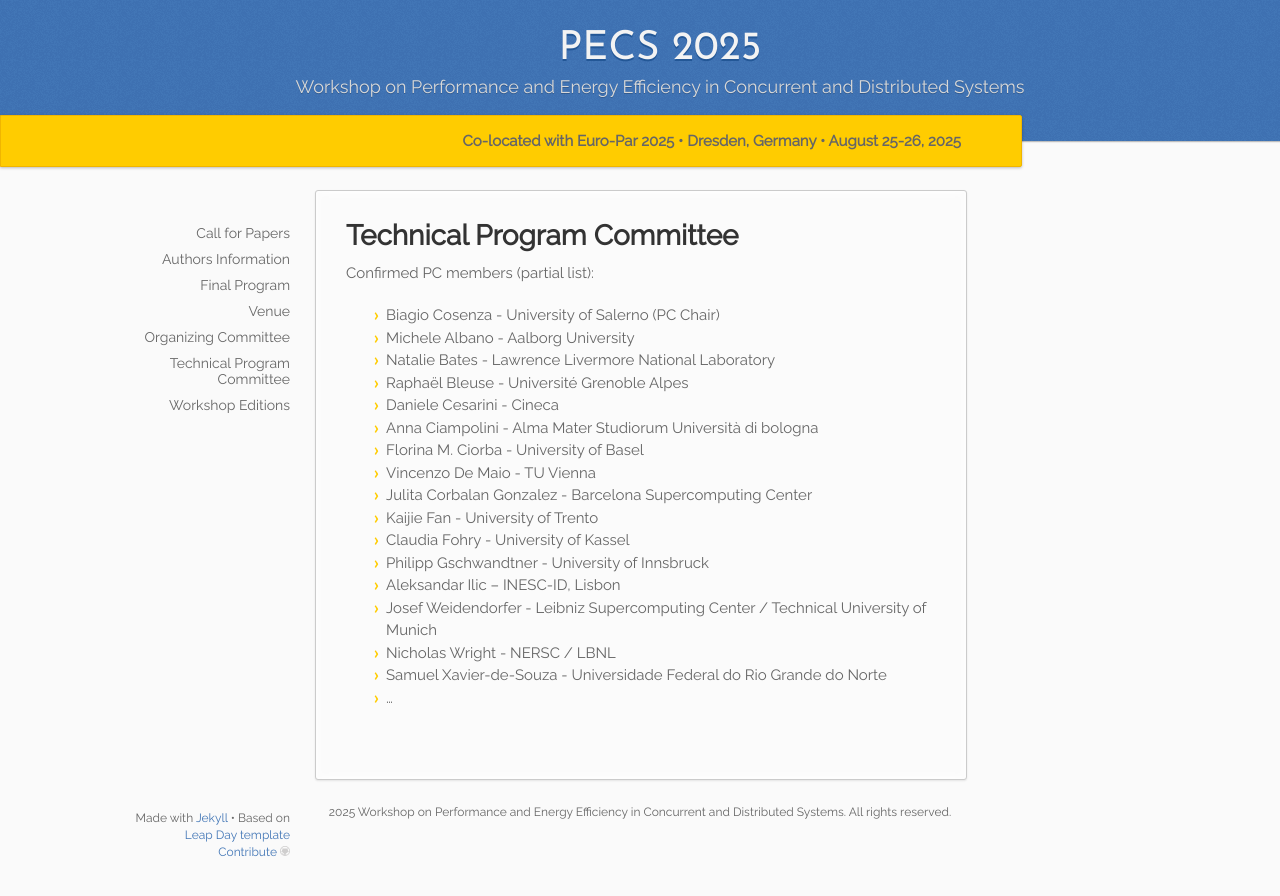
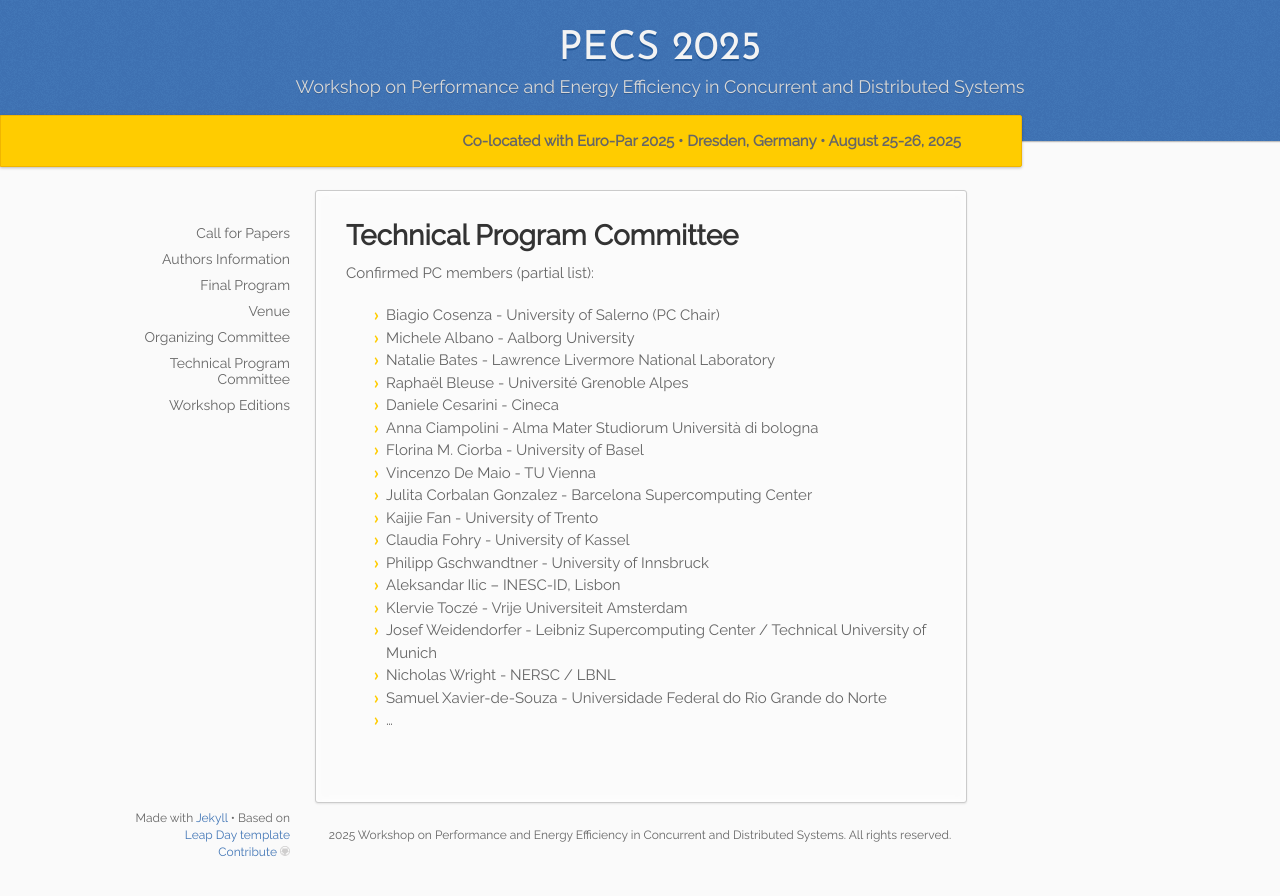
Before and after one commit to pecs-workshop/pecs-workshop.github.io, a Jekyll site: the page built from _2025/10.tpc.md, in a window 1280 px wide. Shown: the top 896 px of the page. Built offline with Jekyll 4.4.1, drawn with Linux system fonts in a browser that asks for light colours.

Commit message:
Commit 2025 web page

```diff
--- a/_2025/10.tpc.md
+++ b/_2025/10.tpc.md
@@ -20,6 +20,7 @@ Confirmed PC members (partial list):
 * Claudia Fohry - University of Kassel
 * Philipp Gschwandtner - University of Innsbruck
 * Aleksandar Ilic – INESC-ID, Lisbon
+* Klervie Toczé	- Vrije Universiteit Amsterdam
 * Josef Weidendorfer - Leibniz Supercomputing Center / Technical University of Munich
 * Nicholas Wright - NERSC / LBNL
 * Samuel Xavier-de-Souza - Universidade Federal do Rio Grande do Norte
```
